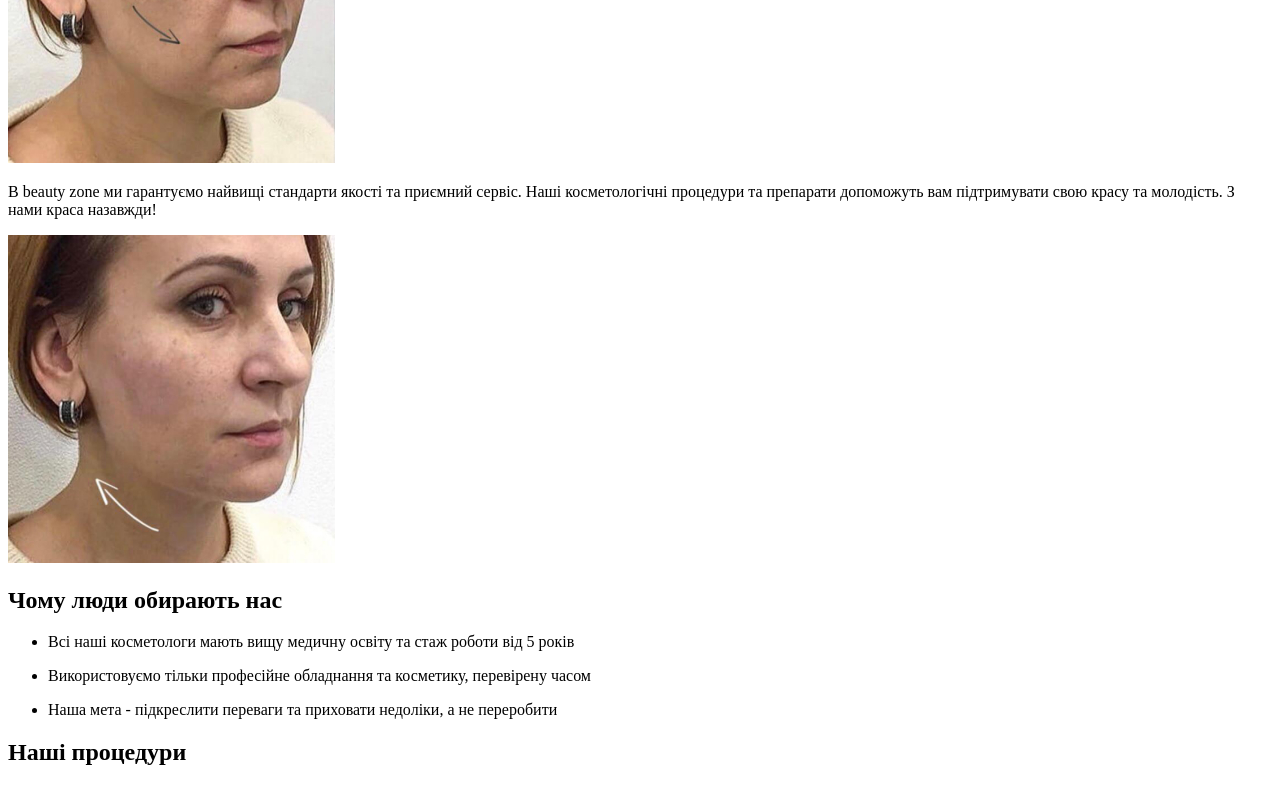
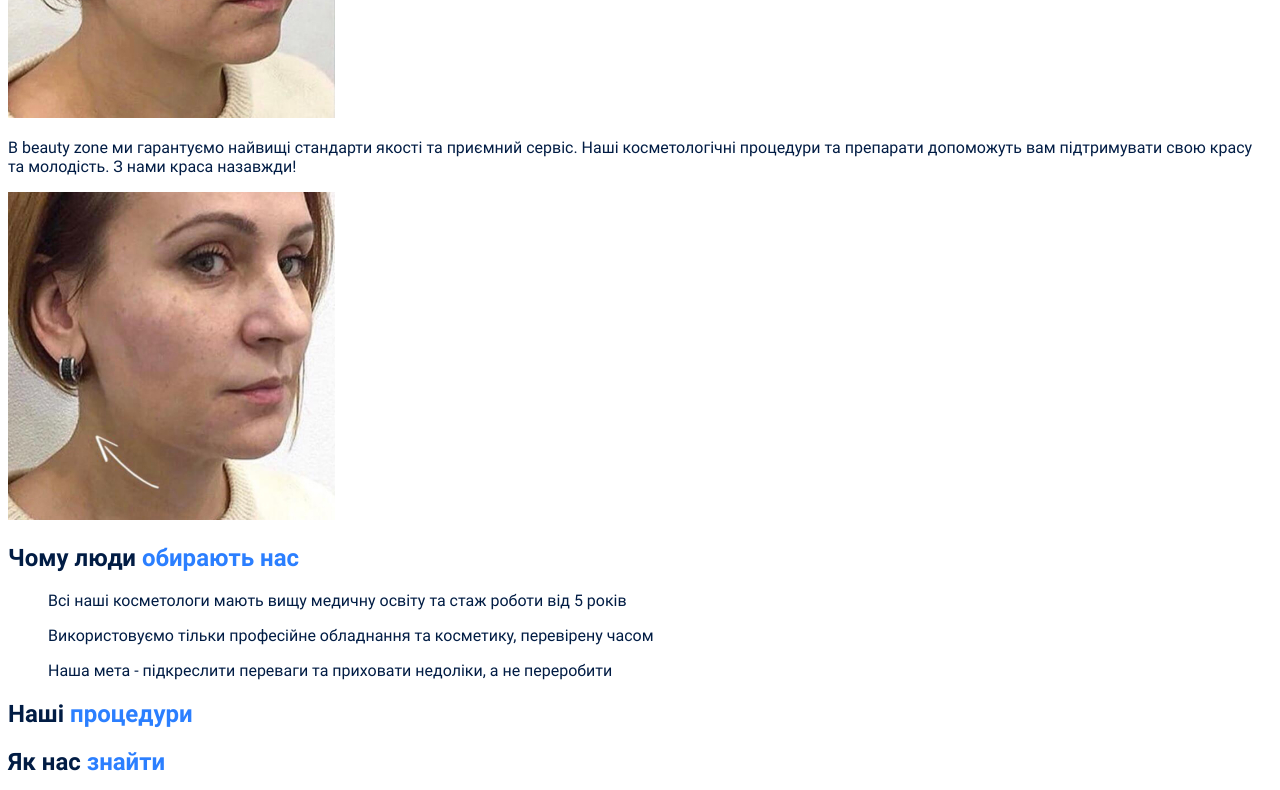
Before and after one commit to ekut2104/HTMLProj_BeatyZone, a plain HTML site: page index.html in a window 1280 px wide. Shown: the part 612-1402 px from the top of the page. Drawn offline with Linux system fonts and the light colour scheme.

Commit message:
Styles and Fonts adding

```diff
--- /dev/null
+++ b/css/styles.css
@@ -0,0 +1,114 @@
+@font-face {
+  font-display: swap;
+  font-family: 'Play';
+  font-style: normal;
+  font-weight: 400;
+  src: url('../fonts/play-v19-cyrillic_latin-regular.woff2') format('woff2');
+}
+@font-face {
+  font-display: swap;
+  font-family: 'Play';
+  font-style: normal;
+  font-weight: 700;
+  src: url('../fonts/play-v19-cyrillic_latin-700.woff2') format('woff2');
+}
+@font-face {
+  font-display: swap;
+  font-family: 'Roboto';
+  font-style: normal;
+  font-weight: 100;
+  src: url('../fonts/roboto-v30-cyrillic_latin-100.woff2') format('woff2');
+}
+@font-face {
+  font-display: swap;
+  font-family: 'Roboto';
+  font-style: normal;
+  font-weight: 300;
+  src: url('../fonts/roboto-v30-cyrillic_latin-300.woff2') format('woff2');
+}
+@font-face {
+  font-display: swap;
+  font-family: 'Roboto';
+  font-style: normal;
+  font-weight: 400;
+  src: url('../fonts/roboto-v30-cyrillic_latin-regular.woff2') format('woff2');
+}
+@font-face {
+  font-display: swap;
+  font-family: 'Roboto';
+  font-style: normal;
+  font-weight: 500;
+  src: url('../fonts/roboto-v30-cyrillic_latin-500.woff2') format('woff2');
+}
+@font-face {
+  font-display: swap;
+  font-family: 'Roboto';
+  font-style: normal;
+  font-weight: 700;
+  src: url('../fonts/roboto-v30-cyrillic_latin-700.woff2') format('woff2');
+}
+@font-face {
+  font-display: swap;
+  font-family: 'Roboto';
+  font-style: normal;
+  font-weight: 900;
+  src: url('../fonts/roboto-v30-cyrillic_latin-900.woff2') format('woff2');
+}
+
+:root {
+  --color-primary-white: #ffffff;
+  --color-primary-blue: #2b7fff;
+  --color-primary-dark: #011c44;
+
+  --color-secondary-yelow: #FFD02B
+  --color-secondary-lightgray: #747272;
+  --color-secondary-darkgray: #4A4A4A;
+  --color-secondary-darkblue: #011f4a;
+}
+
+/* Base */
+body {
+    color: var(--color-primary-dark);
+    font-family: 'Roboto', 'Play', sans-serif;
+}
+
+ul {
+  list-style-type: none;
+}
+
+/* Link */
+.link {
+  color: var(--color-primary-dark);
+  text-decoration: none;
+}
+
+.link:hover {
+  color: var(--color-primary-blue);
+}
+
+/* Button */
+.button {
+  color: var(--color-primary-white);
+  background-color: var(--color-primary-blue);
+  border: 2px solid var(--color-primary-blue);
+  border-radius: 32px;
+  cursor: pointer;
+}
+
+.button:hover {
+  color: var(--color-primary-dark);
+  background-color: var(--color-primary-white);
+  border: 2px solid var(--color-primary-blue);
+  border-radius: 32px;
+}
+
+/* Hero Section */
+.hero-section-title {
+  color: var(--color-primary-blue);
+}
+
+/* AboutUs section */
+
+.section-title .accent {
+      color: var(--color-primary-blue);
+}
--- a/index.html
+++ b/index.html
@@ -4,6 +4,10 @@
     <meta charset="UTF-8" />
     <meta name="viewport" content="width=device-width, initial-scale=1.0" />
     <title>Beaty Zone</title>
+    <!-- Fonts -->
+
+    <!-- Styles -->
+    <link rel="stylesheet" href="./css/styles.css" />
   </head>
   <body>
     <header>
@@ -12,10 +16,10 @@
           <img src="./images/logo.svg" alt="Логотип Beaty Zone " />
         </a>
         <ul>
-          <li><a href="#">Про нас</a></li>
-          <li><a href="#">Чому ми</a></li>
-          <li><a href="#">Наші процедури</a></li>
-          <li><a href="#">Контакти</a></li>
+          <li><a class="link" href="#aboutus-section">Про нас</a></li>
+          <li><a class="link" href="#advantages-section">Чому ми</a></li>
+          <li><a class="link" href="#procedures_section">Наші процедури</a></li>
+          <li><a class="link" href="#contacts-section">Контакти</a></li>
           <li>
             <a href="#">
               <!-- Phone icon -->
@@ -35,28 +39,38 @@
       </nav>
     </header>
     <main>
-      <section>
+      <section id="hero-section">
         <p>Косметологічна клініка</p>
-        <h1>Beaty Zone</h1>
-        <button type="button">Замовити дзвінок</button>
+        <h1 class="section-title"><span class="accent">Beaty Zone</span></h1>
+        <button class="button" type="button">Замовити дзвінок</button>
         <p>Запишись та отримай безкоштовну консультацію нашого косметолога</p>
       </section>
-      <section>
-        <h2>Перевтілюйтесь в beauty zone!</h2>
+      <section id="aboutus-section">
+        <h2 class="section-title">
+          Перевтілюйтесь в <span class="accent">beauty zone!</span>
+        </h2>
         <p>
           Наша косметологічна клініка пропонує вам професійні послуги з догляду
           за шкірою обличчя та тіла.
         </p>
-        <img src="./images/before_procedure.jpg" alt="Вигляд шкіри до процедури">
+        <img
+          src="./images/before_procedure.jpg"
+          alt="Вигляд шкіри до процедури"
+        />
         <p>
           B <span>beauty zone</span> ми гарантуємо найвищі стандарти якості та
           приємний сервіс. Наші косметологічні процедури та препарати допоможуть
           вам підтримувати свою красу та молодість. З нами краса назавжди!
         </p>
-        <img src="./images/after_procedure.jpg" alt="Вигляд шкіри після процедури">
+        <img
+          src="./images/after_procedure.jpg"
+          alt="Вигляд шкіри після процедури"
+        />
       </section>
-      <section>
-        <h2>Чому люди обирають нас</h2>
+      <section id="advantages-section">
+        <h2 class="section-title">
+          Чому люди <span class="accent">обирають нас</span>
+        </h2>
         <ul>
           <li>
             <article>
@@ -84,8 +98,10 @@
           </li>
         </ul>
       </section>
-      <section>
-        <h2>Наші процедури</h2>
+      <section id="procedures_section">
+        <h2 class="section-title">
+          Наші <span class="accent">процедури</span>
+        </h2>
         <ul>
           <li>
             <article></article>
@@ -98,8 +114,8 @@
           </li>
         </ul>
       </section>
-      <section>
-        <h2>Як нас знайти</h2>
+      <section id="contacts-section">
+        <h2 class="section-title">Як нас <span class="accent">знайти</span></h2>
       </section>
     </main>
     <footer>
@@ -108,10 +124,10 @@
           <img src="./images/logo.svg" alt="Логотип Beaty Zone" />
         </a>
         <ul>
-          <li><a href="#">Про нас</a></li>
-          <li><a href="#">Чому ми</a></li>
-          <li><a href="#">Наші процедури</a></li>
-          <li><a href="#">Контакти</a></li>
+          <li><a href="#aboutus-section">Про нас</a></li>
+          <li><a href="#advantages-section">Чому ми</a></li>
+          <li><a href="#procedures_section">Наші процедури</a></li>
+          <li><a href="#contacts-section">Контакти</a></li>
         </ul>
       </nav>
       <address>
@@ -142,7 +158,7 @@
           </li>
         </ul>
         <a href="#" target="_blank">Політика конфіденційності</a>
-        <p>© 2022 Дані захищені</p>
+        <p>&copy 2022 Дані захищені</p>
       </address>
     </footer>
   </body>
```
Also changed, not shown: fonts/play-v19-cyrillic_latin-700.woff2 (added), fonts/play-v19-cyrillic_latin-regular.woff2 (added), fonts/roboto-v30-cyrillic_latin-100.woff2 (added), fonts/roboto-v30-cyrillic_latin-300.woff2 (added), fonts/roboto-v30-cyrillic_latin-500.woff2 (added), fonts/roboto-v30-cyrillic_latin-700.woff2 (added), fonts/roboto-v30-cyrillic_latin-900.woff2 (added), fonts/roboto-v30-cyrillic_latin-regular.woff2 (added).
